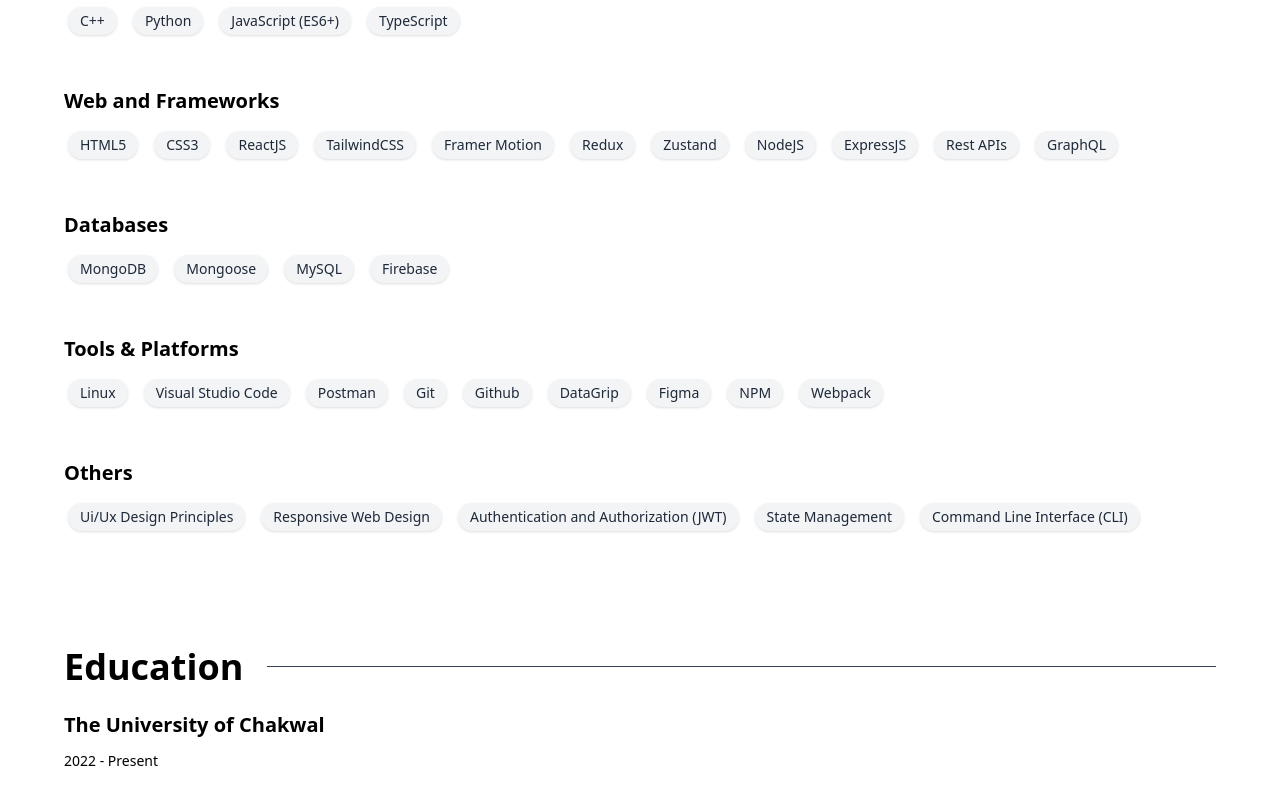
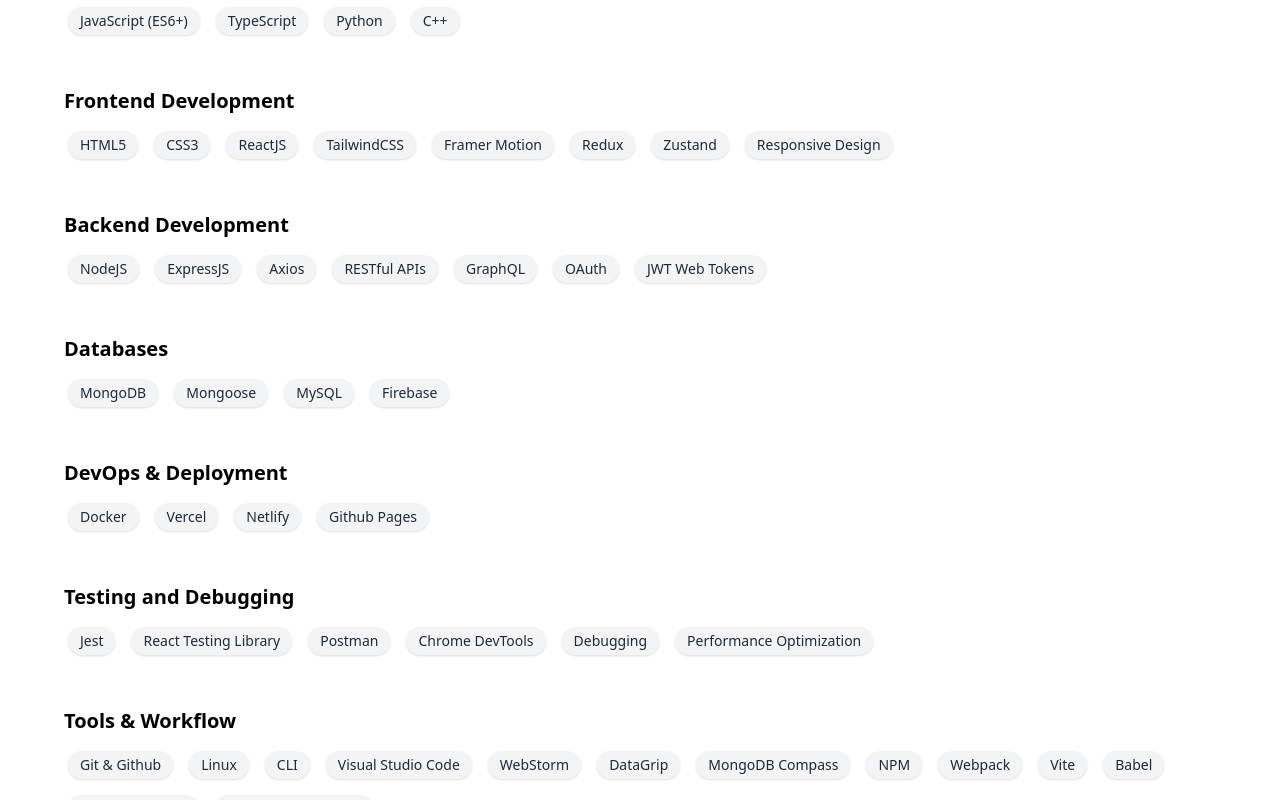
Before and after one commit to guesswhozayn/portfolio, a React (Vite) app: page /resume in a window 1280 px wide. Shown: the part 660-1460 px from the top of the page. Built offline with nearby package versions, Linux system fonts and the light colour scheme.

Commit message:
updated resume and links

```diff
--- a/src/components/Projects.jsx
+++ b/src/components/Projects.jsx
@@ -36,7 +36,10 @@
   };
 
   return (
-    <div id={id} className="bg-black text-gray-200 p-10">
+    <div
+      id={id}
+      className="flex justify-center items-center min-h-screen bg-black text-gray-200 p-10"
+    >
       <section className="py-10 flex flex-col flex-wrap items-center justify-center ">
         <motion.h2
           className="text-5xl text-center pb-20 font-extrabold text-transparent bg-clip-text bg-gradient-to-r from-pink-300 via-blue-400 to-green-400 bg-[length:200%_200%] animate-gradient"
--- a/src/components/Resume.jsx
+++ b/src/components/Resume.jsx
@@ -1,9 +1,9 @@
 import { motion } from "framer-motion";
 
 const Resume = ({ id }) => {
-  const programming = ["C++", "Python", "JavaScript (ES6+)", "TypeScript"];
+  const programming = ["JavaScript (ES6+)", "TypeScript", "Python", "C++"];
 
-  const web = [
+  const frontend = [
     "HTML5",
     "CSS3",
     "ReactJS",
@@ -11,32 +11,46 @@
     "Framer Motion",
     "Redux",
     "Zustand",
+    "Responsive Design",
+  ];
+
+  const backend = [
     "NodeJS",
     "ExpressJS",
-    "Rest APIs",
+    "Axios",
+    "RESTful APIs",
     "GraphQL",
+    "OAuth",
+    "JWT Web Tokens",
   ];
 
   const databases = ["MongoDB", "Mongoose", "MySQL", "Firebase"];
 
+  const devops = ["Docker", "Vercel", "Netlify", "Github Pages"];
+
+  const testing = [
+    "Jest",
+    "React Testing Library",
+    "Postman",
+    "Chrome DevTools",
+    "Debugging",
+    "Performance Optimization",
+  ];
+
   const tools = [
+    "Git & Github",
     "Linux",
+    "CLI",
     "Visual Studio Code",
-    "Postman",
-    "Git",
-    "Github",
+    "WebStorm",
     "DataGrip",
-    "Figma",
+    "MongoDB Compass",
     "NPM",
     "Webpack",
-  ];
-
-  const others = [
-    "Ui/Ux Design Principles",
-    "Responsive Web Design",
-    "Authentication and Authorization (JWT)",
-    "State Management",
-    "Command Line Interface (CLI)",
+    "Vite",
+    "Babel",
+    "ESLint & Prettier",
+    "Agile Methodologies",
   ];
 
   const coursework = [
@@ -174,10 +188,12 @@
           </SectionTitle>
           <div className="flex flex-col mt-12 space-y-12 text-black-300">
             <SkillSection title="Programming" tags={programming} />
-            <SkillSection title="Web and Frameworks" tags={web} />
+            <SkillSection title="Frontend Development" tags={frontend} />
+            <SkillSection title="Backend Development" tags={backend} />
             <SkillSection title="Databases" tags={databases} />
-            <SkillSection title="Tools & Platforms" tags={tools} />
-            <SkillSection title="Others" tags={others} />
+            <SkillSection title="DevOps & Deployment" tags={devops} />
+            <SkillSection title="Testing and Debugging" tags={testing} />
+            <SkillSection title="Tools & Workflow" tags={tools} />
           </div>
         </div>
 
```
Also changed, not shown: 1 other file (tests, documents, lock files or other folders).
